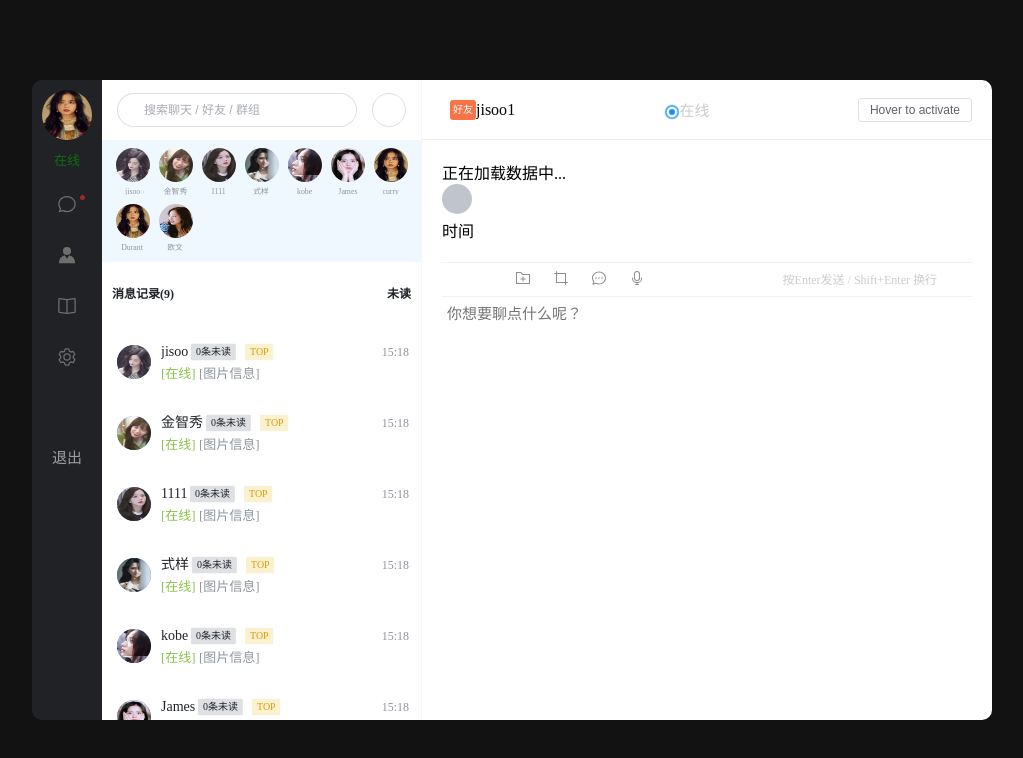
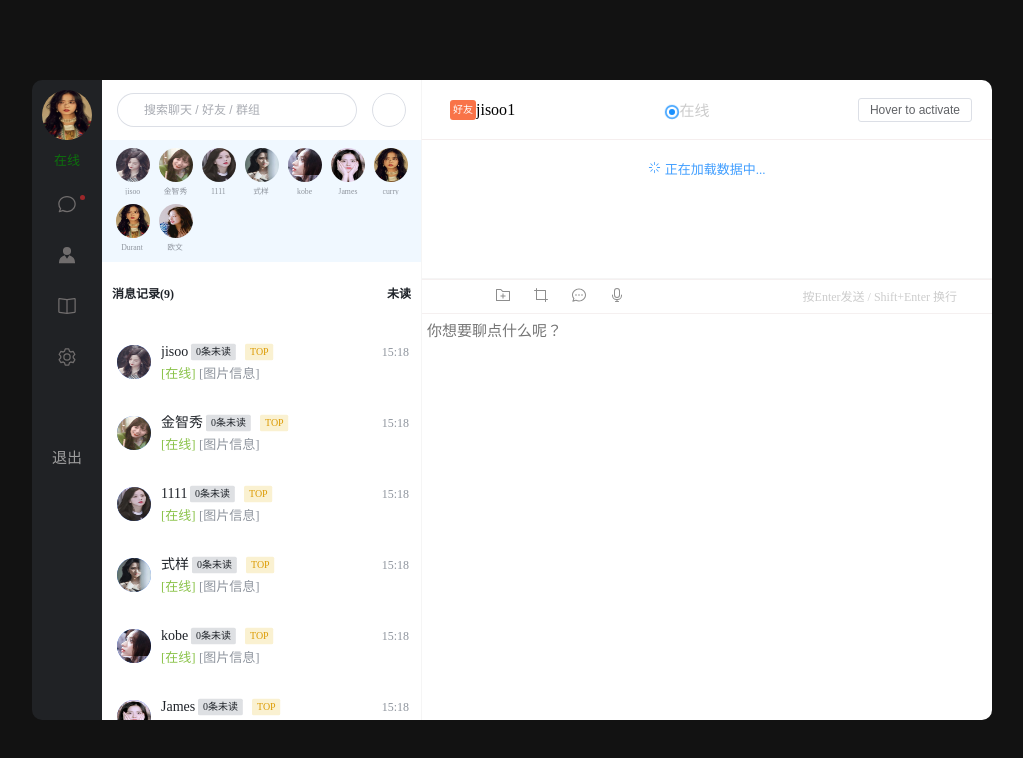
Before and after one commit to coderzyq/TIM-IM, a Vue app in the folder timim/: page / in a window 1280 px wide. Shown: the top 758 px of the page, without its empty margins (128-1151 px from the left). Built offline with nearby package versions, Linux system fonts and the light colour scheme.

Commit message:
feat:修饰聊天内容主体ui

```diff
--- a/timim/src/components/chat/panel/TalkPanel.vue
+++ b/timim/src/components/chat/panel/TalkPanel.vue
@@ -2,25 +2,27 @@
   <el-container class="ov-hidden full-height">
     <el-container>
       <!-- 聊天面板头部 -->
-                <panel-header
-                    :data="{}"
-                    :online="true"
-                ></panel-header>
+      <panel-header :data="{}" :online="true"></panel-header>
       <!-- 聊天信息内容面板 -->
       <el-main class="main-box no-padding">
-                    <div id="weChatPanel" class="talks-container wechat-scrollbar">
+        <div id="weChatPanel" class="talks-container wechatScrollbar">
           <!-- 数据加载状态栏 -->
           <div class="loading-toolbar">
             <span class="color-blue" v-if="loadRecord.status === 0">
-                                <i class="el-icon-loading"/>正在加载数据中...
+              <el-icon><Loading /></el-icon>  正在加载数据中...
             </span>
-                            <span v-else-if="loadRecord.status === 1" class="pointer color-blue">
+            <span
+              v-else-if="loadRecord.status === 1"
+              class="pointer color-blue"
+            >
               <i class="el-icon-bottom" /> 查看更多消息...
             </span>
             <span v-else>没有更多消息了...</span>
           </div>
           <!-- 消息主体 -->
-                        <div></div>
+          <div>
+
+          </div>
         </div>
         <!-- 消息主体 -->
         <div>
@@ -33,20 +35,15 @@
           <!-- 其它对话消息 -->
           <div class="message-box record-box">
             <el-aside v-show="multiSelect.isOpen" class="checkbox-column">
-                                <i
-                                    class="el-icon-success"
-                                />
+              <i class="el-icon-success" />
             </el-aside>
             <aside class="avatar-column">
-                                <el-avatar
-                                    class="pointer"
-                                    :size="30"
-                                ></el-avatar>
+              <el-avatar class="pointer" :size="30"></el-avatar>
             </aside>
             <main class="main-column">
               <div class="talk-title">
                 <span class="time">
-                                        <i class="el-icon-time"/>
+                  <i class="el-icon-time" />
                   时间
                 </span>
                 <!-- 文本消息 -->
@@ -71,95 +68,65 @@
         <template v-if="multiSelect.isOpen === false">
           <me-edit></me-edit>
         </template>
-                    <template v-else>
-                    </template>
+        <template v-else> </template>
       </el-footer>
     </el-container>
   </el-container>
 </template>
 
 <script setup>
-import {ref, reactive} from 'vue'
-import PanelHeader from './PanelHeader.vue';
-import MeEdit from '@/components/editor/MeEdit.vue'
+import { ref, reactive } from "vue";
+import PanelHeader from "./PanelHeader.vue";
+import MeEdit from "@/components/editor/MeEdit.vue";
 //记录加载相关参数
-const loadRecord = reactive({status: 0, minRecord: 0})
+const loadRecord = reactive({ status: 0, minRecord: 0 });
 //多选相关操作
-const multiSelect = reactive({isOpen:  false, items: [], mode: 0})
+const multiSelect = reactive({ isOpen: false, items: [], mode: 0 });
 //群组box
-const group = reactive({panel: false, notice: false})
+const group = reactive({ panel: false, notice: false });
 //键盘输入事件
-const keyboardEvent = reactive({isShow: false, time: 0})
+const keyboardEvent = reactive({ isShow: false, time: 0 });
 //聊天记录管理器数据
-const findChatRecord = ref(false)
+const findChatRecord = ref(false);
 //置顶按钮是否显示
-const tipsBoard = ref(false)
+const tipsBoard = ref(false);
 </script>
 
 <style lang="scss" scoped>
-.box-header {
-    height: 60px;
-    padding: 0 15px;
-    display: flex;
-    align-items: center;
-    justify-content: space-between;
+.main-box {
+  position: relative;
+  overflow: hidden;
+  display: block;
+  flex-basis: 1;
+  height: 100%;
+  padding: 0;
+  .talks-container {
+  height: 100%;
+  width: 100%;
   box-sizing: border-box;
-    .left-module {
-        padding-right: 5px;
-        width: 200px;
-        display: flex;
-        .tag {
-            background: #518bfe;
-            height: 18px;
-            padding: 1px 3px;
-            font-size: 10px;
-            color: #fff;
-            border-radius: 3px;
-            margin-left: 8px;
-            flex-shrink: 0;
-            &.red {
-                background: #f97348 !important;
+  padding: 10px 15px 30px;
+  overflow: auto;
+  &.wechatScrollbar::-webkit-scrollbar {
+    background-color: #ffffff;
+  }
+  .loading-toolbar {
+    height: 30px;
+    line-height: 30px;
+    margin: 5px 0;
+    text-align: center;
+    user-select: none;
+    font-size: 13px;
+    color: #cec4c4;
+    .color-blue {
+        color: #409eff;
     }
   }
-        .nickname {
-            overflow: hidden;
-            white-space: nowrap;
-            text-overflow: ellipsis;
 }
 }
-    .center-module {
-        flex-direction: column;
-        justify-content: center;
-        display: flex;
-        .online {
-            color: #ccc;
-            font-weight: 300;
-            font-size: 15px;
-            width: 50px;
-            text-align: center;
-            .online-status {
-                top: -1px;
-                width: 6px;
-                height: 6px;
-                vertical-align: middle;
-                border-radius: 50%;
-                position: relative;
-                background-color: #1890ff;
-                margin-right: 5px;
-            }
-        }
-        .keyboard-status {
-            height: 20px;
-            line-height: 18px;
-            font-size: 10px;
-            animation: inputfade-;
-        }
-    }
-    .right-module {
-        width: 200px;
-        display: flex;
-        justify-content: flex-end;
-        align-items: center;
-    }
+
+.footer-box {
+    height: 200px !important;
+    padding: 0;
+    border-top: 1px solid #f5f5f5;
 }
 </style>
```
Lines whose indentation alone changed are shown as unchanged.
